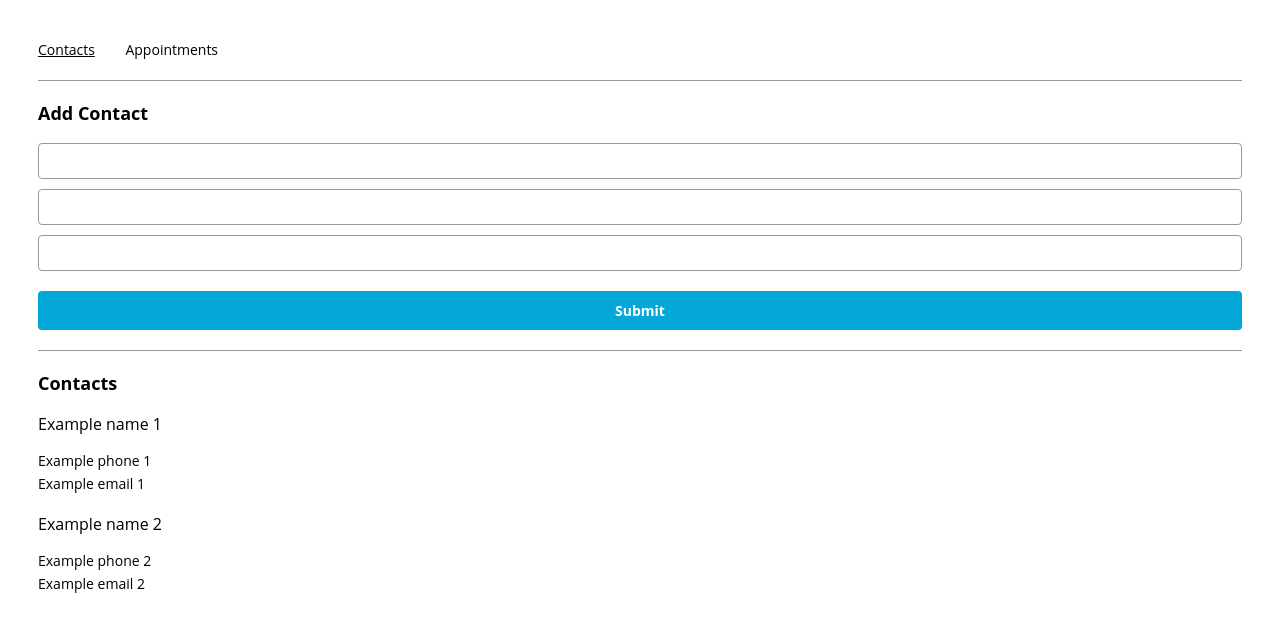
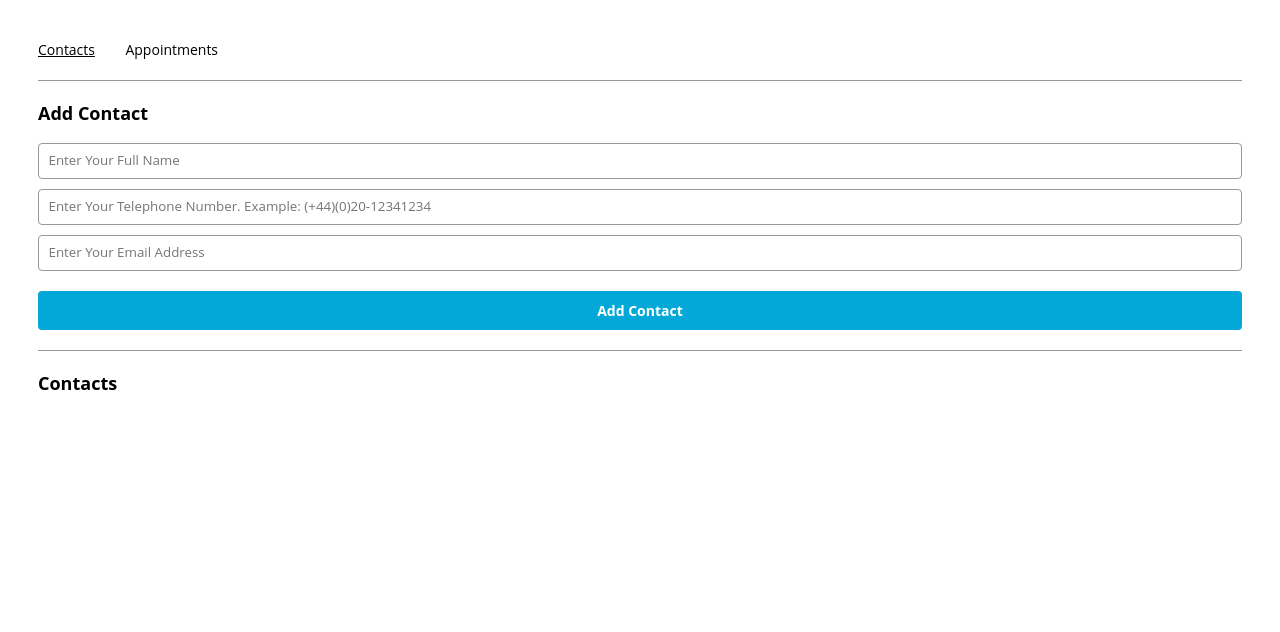
Before and after one commit to Garrett04/garrett04.github.io, a React (Create React App) app in the folder CodecademyProjects/Front-End Development/appointment_planner/: page /contacts in a window 1280 px wide. Shown: the top 632 px of the page. Built offline with nearby package versions, Linux system fonts and the light colour scheme.

Commit message:
Step9 Completed Update App.js Update ContactsPage.js, Appointments.js, and more

```diff
--- a/CodecademyProjects/Front-End Development/appointment_planner/src/App.js
+++ b/CodecademyProjects/Front-End Development/appointment_planner/src/App.js
@@ -5,48 +5,23 @@ import { AppointmentsPage } from "./containers/appointmentsPage/AppointmentsPage
 import { ContactsPage } from "./containers/contactsPage/ContactsPage";
 
 function App() {
-  const [ contactsList, setContactsList ] = useState([
-    {
-      name: 'Example name 1',
-      phone: 'Example phone 1',
-      email: 'Example email 1'
-    },
-    {
-      name: 'Example name 2',
-      phone: 'Example phone 2',
-      email: 'Example email 2'
-    }
-  ]);
-  const  [ appointmentsList, setAppointmentsList ] = useState([
-    {
-      name: 'Example apt name 1',
-      contact: 'Example apt contact 1',
-      date: 'Example apt date 1',
-      time: 'Example apt time 1',
-    },
-    {
-      name: 'Example apt name 2',
-      contact: 'Example apt contact 2',
-      date: 'Example apt date 2',
-      time: 'Example apt time 2',
-    }
-  ]);
-  /*
-  Define state variables for
-  contacts and appointments
-  */
+  const [ contactsList, setContactsList ] = useState([]);
+  const  [ appointmentsList, setAppointmentsList ] = useState([]);
 
-  const addContact = useCallback((name, phoneNum, email) => {
+  const addContact = (name, phoneNum, email) => {
     const newContact = {
       name: name,
       phoneNum: phoneNum,
       email: email
     }
 
-    setContactsList((prevContact) => [...prevContact + newContact]);
-  })
+    setContactsList([
+      ...contactsList,
+      newContact
+    ]);
+  }
 
-  const addAppointment = useCallback((name, contact, date, time) => {
+  const addAppointment = (name, contact, date, time) => {
     const newAppointment = {
       name: name,
       contact: contact,
@@ -54,12 +29,11 @@ function App() {
       time: time
     }
 
-    setAppointmentsList((prevAppointment) => [...prevAppointment + newAppointment]);
-  })
-  /*
-  Implement functions to add data to
-  contacts and appointments
-  */
+    setAppointmentsList([
+      ...appointmentsList,
+      newAppointment
+    ]);
+  }
 
   const router = createBrowserRouter(createRoutesFromElements(
     <Route path="/" element={ <Root/> }>
@@ -69,7 +43,7 @@ function App() {
           <ContactsPage
             contacts={contactsList}
             addContact={addContact}
-          /> /* Add props to ContactsPage */
+          />
         }/>
       <Route path={ROUTES.APPOINTMENTS}
         element={
@@ -77,7 +51,7 @@ function App() {
             appointments={appointmentsList}
             contacts={contactsList}
             addAppointment={addAppointment}
-          /> /* Add props to AppointmentsPage */
+          />
         }/>
     </Route>
   ));
--- a/CodecademyProjects/Front-End Development/appointment_planner/src/components/appointmentForm/AppointmentForm.js
+++ b/CodecademyProjects/Front-End Development/appointment_planner/src/components/appointmentForm/AppointmentForm.js
@@ -1,4 +1,4 @@
-import React from "react";
+import React, { useMemo } from "react";
 import { ContactPicker } from '../contactPicker/ContactPicker';
 
 const getTodayString = () => {
@@ -10,10 +10,8 @@ const getTodayString = () => {
 
 export const AppointmentForm = ({
   contacts,
-  title,
   setTitle,
   name,
-  setName,
   contact,
   setContact,
   date,
@@ -23,17 +21,43 @@ export const AppointmentForm = ({
   handleSubmit
 }) => {
 
+  const contactNames = useMemo(() => {
+    return contacts.map((contact) => contact.name);
+  }, [contacts]);
+
   return (
     <>
       <form onSubmit={handleSubmit}>
-        <input value={name} type="text" onChange={({target}) => setName(target.value)} required/>
-        <input value={date} type="date" onChange={({target}) => setDate(target.value)} min={getTodayString()} required/>
-        <input value={time} type="time" onChange={({target}) => setTime(target.value)} required/>
+        <input
+          value={name}
+          placeholder="Enter Appointment Title"
+          name="name"
+          type="text"
+          onChange={({target}) => setTitle(target.value)}
+          required
+        />
         <ContactPicker
-          contacts={contacts}
+          contacts={contactNames}
+          value={contact}
+          name="contact"
           onChange={({target}) => setContact(target.value)}
         />
-        <input type="submit" />
+        <input
+          value={date}
+          type="date"
+          name="date"
+          min={getTodayString()}
+          onChange={({target}) => setDate(target.value)}
+          required
+        />
+        <input
+          value={time}
+          type="time"
+          name="time"
+          onChange={({target}) => setTime(target.value)}
+          required
+        />
+        <input type="submit" value="Add Appointment" />
       </form>
     </>
   );
--- a/CodecademyProjects/Front-End Development/appointment_planner/src/components/contactForm/ContactForm.js
+++ b/CodecademyProjects/Front-End Development/appointment_planner/src/components/contactForm/ContactForm.js
@@ -12,14 +12,31 @@ export const ContactForm = ({
   return (
     <>
       <form onSubmit={handleSubmit}>
-        <input name={name} onChange={({target}) => setName(target.value)} required />
         <input
-          name={phone} type="tel"
+          name="name"
+          placeholder="Enter Your Full Name"
+          value={name}
+          onChange={({target}) => setName(target.value)}
+          required
+        />
+        <input
+          name="phone"
+          placeholder="Enter Your Telephone Number. Example: (+44)(0)20-12341234"
+          type="tel"
+          value={phone}
           pattern="^(\(?\+?[0-9]*\)?)?[0-9_\- \(\)]*$" // (+44)(0)20-12341234 | 02012341234 | +44 (0) 1234-1234
-          onChange={({target}) => setPhone(target.value)} required
+          onChange={({target}) => setPhone(target.value)}
+          required
         />
-        <input name={email} type="email" onChange={({target}) => setEmail(target.value)} required />
-        <input type='submit'/>
+        <input
+          name="email"
+          type="email"
+          placeholder="Enter Your Email Address"
+          value={email}
+          onChange={({target}) => setEmail(target.value)}
+          required
+        />
+        <input type='submit' value="Add Contact"/>
       </form>
     </>
   );
--- a/CodecademyProjects/Front-End Development/appointment_planner/src/components/contactPicker/ContactPicker.js
+++ b/CodecademyProjects/Front-End Development/appointment_planner/src/components/contactPicker/ContactPicker.js
@@ -1,7 +1,14 @@
 import React from "react";
 
-export const ContactPicker = () => {
+export const ContactPicker = (props) => {
   return (
-    <></>
+    <>
+      <select onChange={props.onChange} value={props.value} name={props.name}>
+        <option value="">No Contact Selected</option>
+        {props.contacts.map(contact => (
+          <option value={contact} key={contact}>{contact}</option>
+        ))}
+      </select>
+    </>
   );
 };
--- a/CodecademyProjects/Front-End Development/appointment_planner/src/containers/appointmentsPage/AppointmentsPage.js
+++ b/CodecademyProjects/Front-End Development/appointment_planner/src/containers/appointmentsPage/AppointmentsPage.js
@@ -31,13 +31,14 @@ export const AppointmentsPage = (props) => {
       <section>
         <h2>Add Appointment</h2>
         <AppointmentForm
+          contacts={props.contacts}
           name={name}
+          setTitle={setName}
           contact={contact}
+          setContact={setContact}
           date={date}
+          setDate={setDate}
           time={time}
-          setName={setName}
-          setContact={setContact}
-          setDate={setDate}
           setTime={setTime}
           handleSubmit={handleSubmit}
         />
--- a/CodecademyProjects/Front-End Development/appointment_planner/src/containers/contactsPage/ContactsPage.js
+++ b/CodecademyProjects/Front-End Development/appointment_planner/src/containers/contactsPage/ContactsPage.js
@@ -7,7 +7,7 @@ export const ContactsPage = (props) => {
   const [ contactName, setContactName ] = useState('');
   const [ contactPhone, setContactPhone ] = useState('');
   const [ contactEmail, setContactEmail ] = useState('');
-  const [ duplicateCheck, setDuplicateCheck ] = useState(null);
+  const [ duplicateCheck, setDuplicateCheck ] = useState(false);
   /*
   Define state variables for
   contact info and duplicate check
@@ -19,23 +19,49 @@ export const ContactsPage = (props) => {
     Add contact info and clear data
     if the contact name is not a duplicate
     */
+   if (!duplicateCheck) {
+    props.addContact(contactName, contactPhone, contactEmail);
+
+    // Clear Data
+    setContactName('');
+    setContactPhone('');
+    setContactEmail('');
+   }
   };
 
   /*
   Using hooks, check for contact name in the
   contacts array variable in props
   */
+  useEffect(() => {
+    const isDuplicate = () => {
+      const found = props.contacts.find((contact) => contact.name === contactName);
+      if (found !== undefined) {
+        return true;
+      }
+      return false;
+    }
+
+    if (isDuplicate()) {
+      setDuplicateCheck(true);
+    } else {
+      setDuplicateCheck(false);
+    }
+  }, [ contactName, props.contacts, duplicateCheck ]);
 
   return (
     <div>
       <section>
-        <h2>Add Contact</h2>
+        <h2>
+          Add Contact
+          {duplicateCheck ? " - Name Already Exists" : ""}
+        </h2>
         <ContactForm
           name={contactName}
+          setName={setContactName}
           phone={contactPhone}
+          setPhone={setContactPhone}
           email={contactEmail}
-          setName={setContactName}
-          setPhone={setContactPhone}
           setEmail={setContactEmail}
           handleSubmit={handleSubmit}
         />
```
